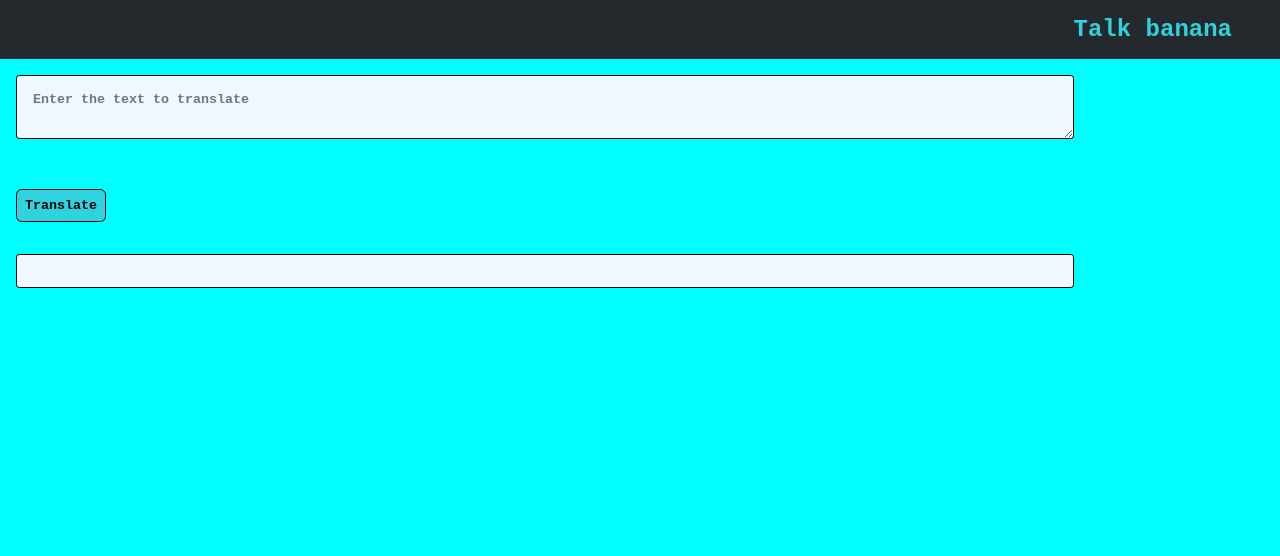
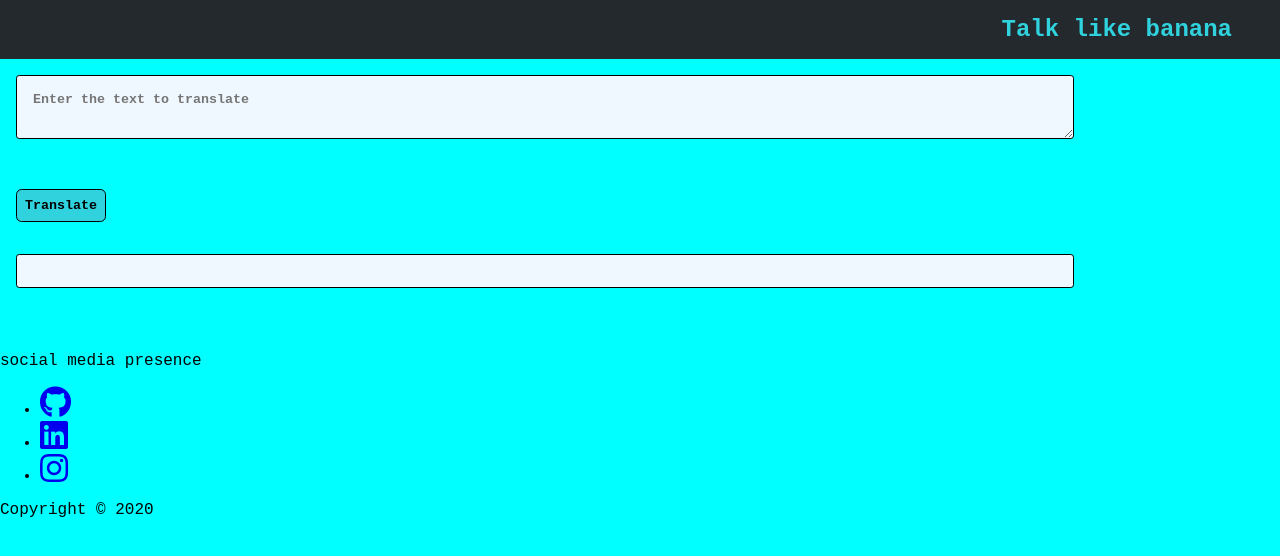
Before and after one commit to Manasa1013/banana-talks, a plain HTML site: page index.html in a window 1280 px wide. Drawn offline with Linux system fonts and the light colour scheme.

Commit message:
update the social links

```diff
--- a/index.html
+++ b/index.html
@@ -3,17 +3,44 @@
 <head>
     <meta charset="UTF-8">
     <meta name="viewport" content="width=device-width, initial-scale=1.0">
+    <link rel="stylesheet" href="https://use.fontawesome.com/releases/v5.15.0/css/all.css"
+     integrity="sha384-OLYO0LymqQ+uHXELyx93kblK5YIS3B2ZfLGBmsJaUyor7CpMTBsahDHByqSuWW+q" crossorigin="anonymous">
     <link rel="stylesheet" href="styles.css">
     <title>speak like banana</title>
+    <link rel="icon" href="icon_path" type="image/icon type">
+
+
 </head>
 <body>
-    <nav>Talk banana</nav>
+    <nav>Talk like banana</nav>
     <textarea id ="text-input"
     placeholder="Enter the text to translate"></textarea>
     <br>
     <button id="btn-translate">Translate</button>
     <div id="output-div" ></div>
     <div id="error-div"></div>
+
+    <footer class="footer">
+        <div class="footer-header">social media presence</div>
+        <ul class="social-links list-non-bullet">
+            <li class="list-item-inline">
+                <a class="link" href="https://github.com/Manasa1013">
+                 <em class="fab fa-github fa-2x"></em>
+                 </a>
+            </li>
+            <li class="list-item-inline">
+                <a class="link" href="https://linkedin.com/in/manasamandalreddy">
+                 <em class="fab fa-linkedin fa-2x"></em>
+                 </a>
+            </li>
+            <li class="list-item-inline">
+                <a class="link" href="https://instagram.com/manasamandalreddy_">
+                 <em class="fab fa-instagram fa-2x"></em>
+                 </a>
+            </li>
+        </ul>
+        <div class="footer-copy">Copyright &copy; 2020</div>
+    </footer>
     <script type="text/javascript" src = "app.js"> </script>
 
 </body>
```
